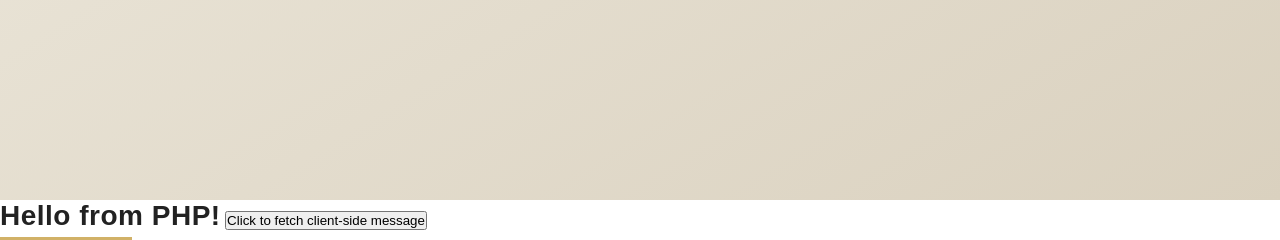
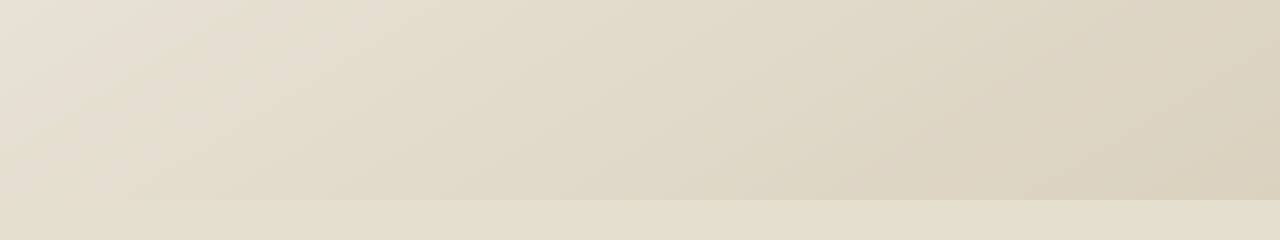
Before and after one commit to nands93/photo_sharing_site, a PHP site: page / in a window 1280 px wide. Shown: the part 600-840 px from the top of the page. After the commit the page ends 800 px from the top, so only its background shows below. Run offline with PHP 8.4, Linux system fonts and the light colour scheme.

Commit message:
Remove unused PHP code from index, login, and signup pages

```diff
--- a/client/index.php
+++ b/client/index.php
@@ -1,7 +1,3 @@
-<?php
-// Simple server-side logic
-$message = "Hello from PHP!";
-?>
 <!DOCTYPE html>
 <html>
 <head>
@@ -22,9 +18,7 @@ $message = "Hello from PHP!";
             </ul>
         </nav>
     </div>
-    <h1><?php echo $message; ?></h1>
-
-  <button onclick="fetchMessage()">Click to fetch client-side message</button>
-  <p id="output"></p>
+    <?php
+    ?>
 </body>
 </html>
--- a/client/login.php
+++ b/client/login.php
@@ -18,5 +18,8 @@
             </ul>
         </nav>
     </div>
+    <?php
+
+    ?>
 </body>
 </html>
--- a/client/signup.php
+++ b/client/signup.php
@@ -18,5 +18,7 @@
             </ul>
         </nav>
     </div>
+    <?php
+    ?>
 </body>
 </html>
```
